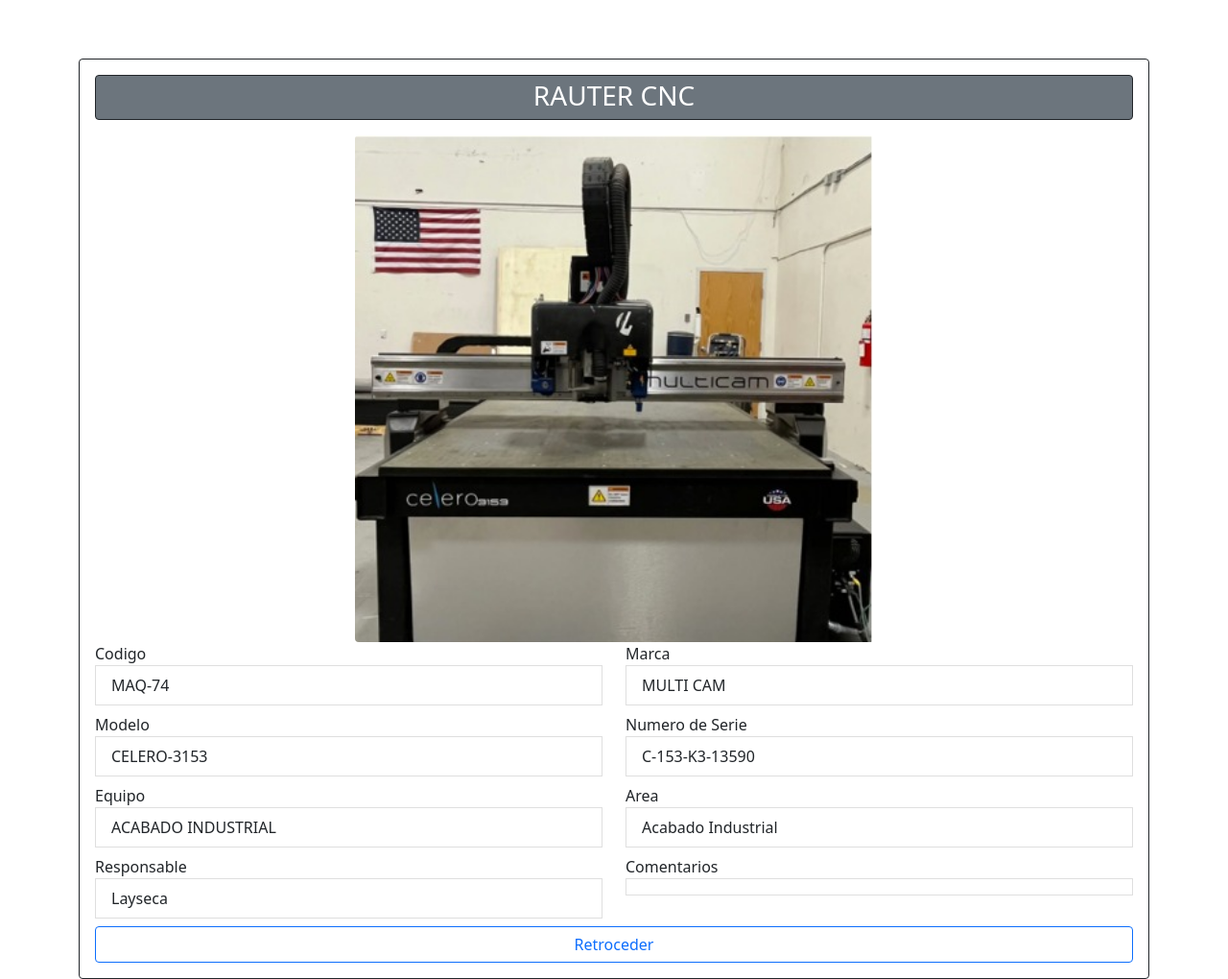
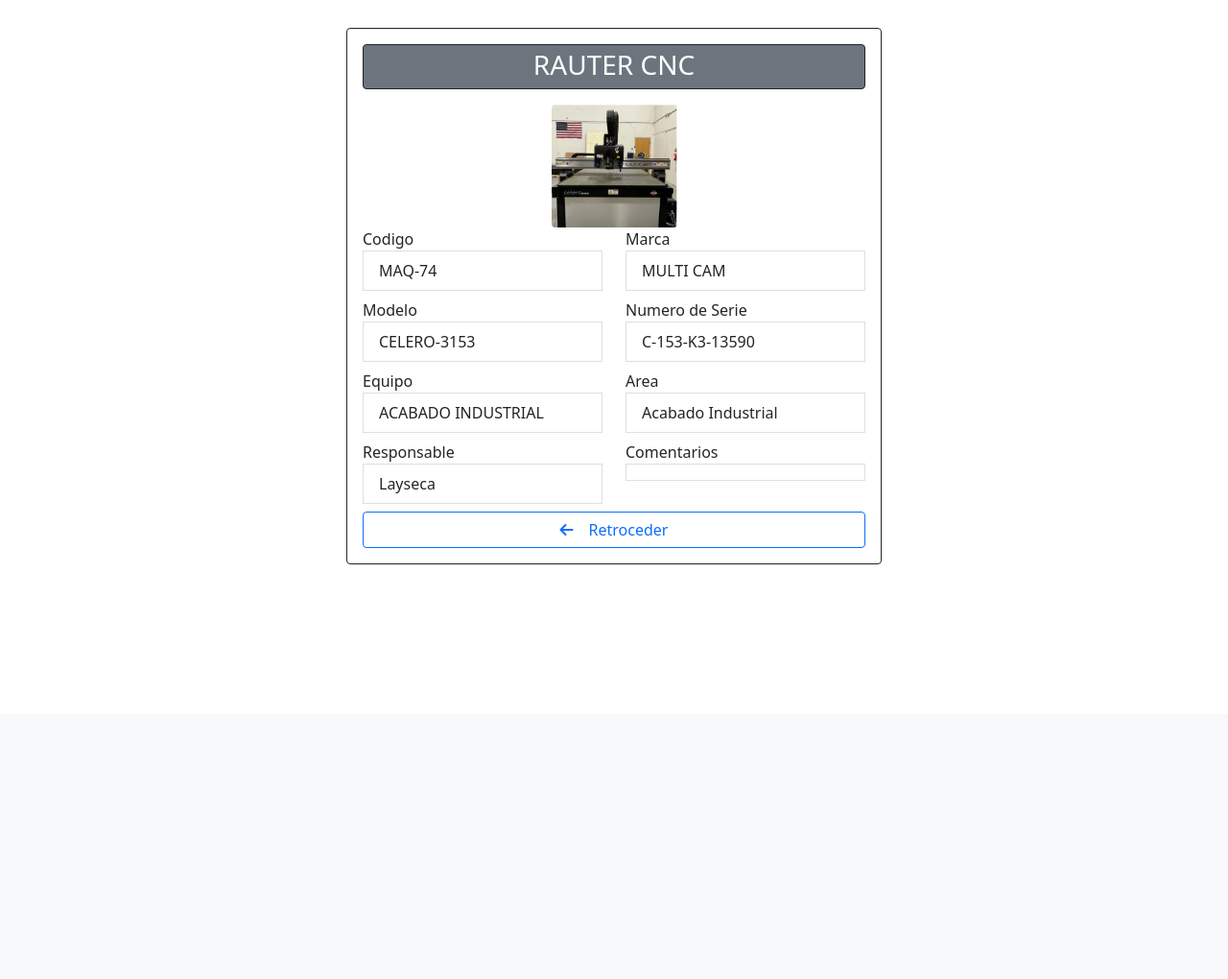
Before and after one commit to AbrahamupSky/InfoMachines, a Django app: page /9 in a window 1280 px wide. Shown: the part 56-1076 px from the top of the page at 96% size. After the commit the page ends 644 px from the top, so only its background shows below. Run offline with Django 4.2, Linux system fonts and the light colour scheme; data comes from the database, SQL or seed files in the repository; both versions use the stored data as it was after the commit; parts of the project's set-up code (start-up, migrations or seed data) failed here and were passed over; some libraries are stand-ins or nearby versions.

Commit message:
minimo cambio estatico más bonito

```diff
--- a/machines/templates/machine_detail.html
+++ b/machines/templates/machine_detail.html
@@ -2,16 +2,12 @@
 
 {% block content %}
 
-<!-- <div class="p-2">
-
-</div> -->
-
 <div class="container">
-  <div class="card p-3 border-dark">
+  <div class="card p-3 border-dark w-50">
     <div class="card mb-3 border-dark bg-secondary text-white">
       <h3 class="text-center mt-1">{{ post.nombre }}</h3>
     </div>
-    <img class="rounded mx-auto d-block w-50" src="{{ post.foto.url }}" alt="{{ post.foto }}">
+    <img class="rounded mx-auto d-block w-25" src="{{ post.foto.url }}" alt="{{ post.foto }}">
 
     <div class="row">
       <div class="col-6">
@@ -54,33 +50,9 @@
       <a href="{{ post.manual.url }}" class="btn btn-outline-success flex-fill mt-3 p-2 ms-2">Download Manual</a>
     </div>
     {% else %}
-    <a href="{% url 'posts' %}" type="button" class="btn btn-outline-primary">Retroceder</a>
+    <a href="{% url 'posts' %}" type="button" class="btn btn-outline-primary"><i class="fa-solid fa-arrow-left me-3"></i>Retroceder</a>
     {% endif %}
   </div>
 </div>
 
-<!-- <div class="d-flex justify-content-center">
-  <div class="d-flex flex-column bd-highlight mb-3">
-    <div class="card p-2 bd-highlight">
-      <img src="{{ post.foto.url }}" alt="{{ post.foto }}" class="card-img-top">
-      <div class="card-body">
-        <h5 class="card-title">{{ post.nombre }}</h5>
-        <ul class="list-group list-group-flush">
-          <label>Codigo<li class="list-group-item mb-2">{{ post.codigo }}</li></label>
-          <label>Marca<li class="list-group-item mb-2">{{ post.marca }}</li></label>
-          <label>Modelo<li class="list-group-item mb-2">{{ post.modelo }}</li></label>
-          <label>Numero de Serie<li class="list-group-item mb-2">{{ post.noSerie }}</li></label>
-          <label>Equipo<li class="list-group-item mb-2">{{ post.equipo }}</li></label>
-          <label>Area<li class="list-group-item mb-2">{{ post.area }}</li></label>
-          <label>Responsable<li class="list-group-item mb-2">{{ post.responsable }}</li></label>
-          <label>Comentarios<li class="list-group-item mb-2">{{ post.comentarios }}</li></label>
-        </ul>
-      </div>
-      {% if user.is_authenticated %}
-
-      {% endif %}
-    </div>
-  </div>
-</div> -->
-
 {% endblock %}
--- a/requeriments.txt
+++ /dev/null
@@ -1,6 +0,0 @@
-Pillow==10.0.1
-asgiref==3.7.2
-Django==4.2.5
-django-jazzmin==2.6.0
-sqlparse==0.4.4
-tzdata==2023.3
--- a/viewMachines/templates/layout.html
+++ b/viewMachines/templates/layout.html
@@ -59,16 +59,17 @@
   </nav>
 
   <div class="">
-    <div class="p-3">
-      {% if messages %}
+
+    {% if messages %}
+      <div class="p-3">
         {% for message in messages %}
           <div class="text-center alert alert-warning alert-dismissible fade show" role="alert">
             {{ message }}
             <a href="{% url 'home' %}" type="button" class="btn-close" data-bs-dismiss="alert" aria-label="Close"></a>
           </div>
         {% endfor %}
-      {% endif %}
-    </div>
+      </div>
+    {% endif %}
 
     {% block content %}
     {% endblock %}
```
Also changed, not shown: requirements.txt (added, +11 -0 lines), db.sqlite3.
